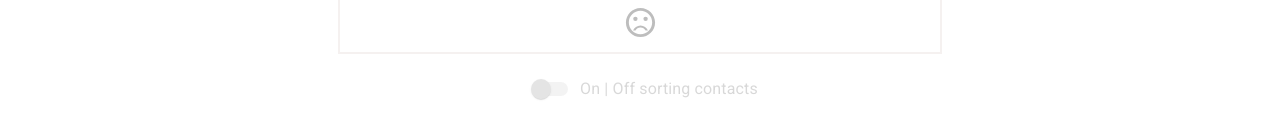
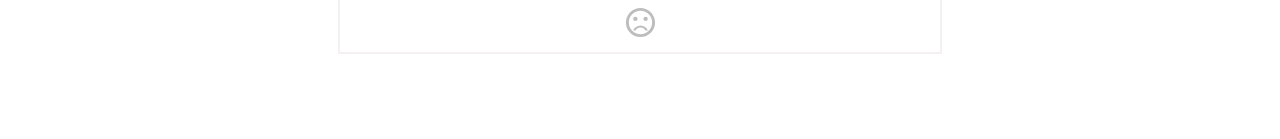
Before and after one commit to AlixMil/phonebookv2, a React (Create React App) app: page / in a window 1280 px wide. Shown: the part 267-406 px from the top of the page. Built offline with nearby package versions, Linux system fonts and the light colour scheme.

Commit message:
Delete some functonality

```diff
--- a/src/App.js
+++ b/src/App.js
@@ -1,4 +1,4 @@
-import React, { useState } from 'react';
+import React, { useState, createElement } from 'react';
 import './App.css';
 import Header from './components/HeaderDisplay/Header'
 import AddPaper from './components/Add/AddPaper'
@@ -24,8 +24,6 @@ function App() {
       return {
         contacts: state.contacts.filter((_, i) => i === index ? false : true),
         search: state.search,
-        sort: state.sort,
-        isSort: state.isSort,
         isSearch: state.isSearch
       }
     })
@@ -38,6 +36,7 @@ function App() {
             contacts: state.contacts,
             isSearch: true,
             search: state.contacts.filter(e => e.name.toLowerCase() === searchTerm.toLowerCase()),
+            sort: state.sort,
             isSort: state.isSort
           }
       })
@@ -177,7 +176,6 @@ function App() {
       <Header import={handleImport} export={handleExport} search={handleSearch} />
       <AddPaper handleAdd={handleAdd} />
       <ContactList isSort={state.isSort} change={handleChange} delete={handleDelete} data={state}/>
-      <SwitchSort isShow={state.contacts.length} isSort={state.isSort} changeSort={handleChangeSort}/>
     </div>
   );
 }
--- a/src/components/HeaderDisplay/Header.js
+++ b/src/components/HeaderDisplay/Header.js
@@ -64,10 +64,8 @@ export default function Header(props) {
                 <SideList export={props.export} toggleImport={toggleImport} toggleDrawer={toggleDrawer}/>
               </Drawer>
             </IconButton>
-          {/* <Typography align='center'  variant='h5' className={classes.title}> */}
             <h2>Phone Book</h2>
-          {/* </Typography> */}
-          <Search />
+          <Search search={props.handleSearch} />
         </Toolbar>
       </AppBar>
       <Import import={props.import} export={props.export} state={state} toggleImport={toggleImport} />
--- a/src/components/HeaderDisplay/Search.js
+++ b/src/components/HeaderDisplay/Search.js
@@ -1,4 +1,4 @@
-import React from 'react'
+import React, { useState } from 'react'
 import SearchIcon from '@material-ui/icons/Search'
 import InputBase from '@material-ui/core/InputBase';
 import { makeStyles, fade } from '@material-ui/core/styles';
@@ -13,14 +13,6 @@ const useStyles = makeStyles(theme => ({
     '&:hover': {
       backgroundColor: fade(theme.palette.common.white, 0.25),
     },
-    // marginRight: theme.spacing(2),
-    // marginLeft: 0,
-    // width: '100%',
-
-    // [theme.breakpoints.up('sm')]: {
-    //   marginLeft: theme.spacing(3),
-    //   width: 'auto',
-    // },
   },
   searchIcon: {
     width: theme.spacing(7),
@@ -37,37 +29,31 @@ const useStyles = makeStyles(theme => ({
   inputInput: {
     padding: theme.spacing(1, 1, 1, 7),
     transition: theme.transitions.create('width'),
-    // width: '100%',
-    // [theme.breakpoints.up('sm')]: {
-      // width: 140,
-    // },
   }
 }))
 
 export default function Search(props) {
+  const [value, setValue] = useState('')
 
   const classes = useStyles()
 
   return (
-          // <Tooltip title="Search">
             <div className={classes.search}>
               <div className={classes.searchIcon}>
                 <SearchIcon />
               </div>
               <InputBase
-                // onKeyUp={(e) => {
-                //   if (e.keyCode === 13 && e.target.value.trim()) props.search(e.target.value.trim())
-                //   if (e.target.value) setState(state => { return { isOpen: state.isOpen, isSearched: true }})
-                //   else setState(state => { return { isOpen: state.isOpen, isSearched: false }})
-                // }}
+                value={value}
+                onChange={(e) => {
+                  setValue(e.target.value)
+                  props.handleSearch(e.target.value)
+                }}
                 placeholder='search'
                 classes={{
                   root: classes.inputRoot,
                   input: classes.inputInput
                 }}
               />
-              {/* {state.isSearched ? <IconButton onClick={setState(state => { return { isOpen: state.isOpen, isSearched: false } })}><CloseIcon /></IconButton> : null} */}
             </div>
-          // </Tooltip>
   )
 }
--- a/src/components/ListDisplay/ContactList.js
+++ b/src/components/ListDisplay/ContactList.js
@@ -69,11 +69,10 @@ import SentimentVeryDissatisfiedIcon from '@material-ui/icons/SentimentVeryDissa
 export default function ContactList(props) {
   const classes = useStyles();
 
-  return (
-    <div className={classes.root}>
-      <List className={classes.list}>
-        {
-          props.isSort ? props.data.sort.map((el, index, arr) => {
+  const renderLogic = () => {
+    if (!props.data.search.length) {
+      if (props.data.contacts.length) {
+        return props.data.contacts.map((el, index, arr) => {
           return (
             <ListItemLogic
               index={index}
@@ -85,23 +84,22 @@ export default function ContactList(props) {
             />
           )
         })
-          :
-          props.data.contacts.length ? props.data.contacts.map((el, index, arr) => {
+      } else {
         return (
-              <ListItemLogic
-                index={index}
-                classes={classes}
-                element={el}
-                delete={props.delete}
-                change={props.change}
-                handleUpdate={props.handleUpdate}
-              />
-            )
-          }) :
           <div className={classes.smileWrapper}>
                 <h3 className={classes.headNull}>None Items</h3>
                 <SentimentVeryDissatisfiedIcon color='disabled' fontSize='large' className={classes.smile} />
           </div>
+        )
+      }
+    }
+  }
+
+  return (
+    <div className={classes.root}>
+      <List className={classes.list}>
+        {
+          renderLogic()
         }
       </List>
     </div>
--- a/src/components/SwitchSort.js
+++ /dev/null
@@ -1,31 +0,0 @@
-import React from 'react'
-import { makeStyles } from '@material-ui/core'
-import FormControlLabel from '@material-ui/core/FormControlLabel';
-import Switch from '@material-ui/core/Switch';
-
-const useStyles = makeStyles(theme => ({
-  root: {
-    position: 'static',
-    bottom: '0',
-    margin: '16px',
-    opacity: .4,
-    transition: '0.4s',
-    cursor: 'pointer',
-    '&:hover': {
-      opacity: 1
-    }
-  }
-}))
-
-export default function SwitchSort(props) {
-  const classes = useStyles()
-
-  return (
-        <FormControlLabel className={classes.root}
-          control={
-          <Switch disabled={props.isShow <= 1} checked={props.isSort} onChange={() => props.changeSort(!props.isSort)} value="sort" />
-          }
-          label="On | Off sorting contacts"
-        />
-  );
-}
```
Lines whose indentation alone changed are shown as unchanged.
